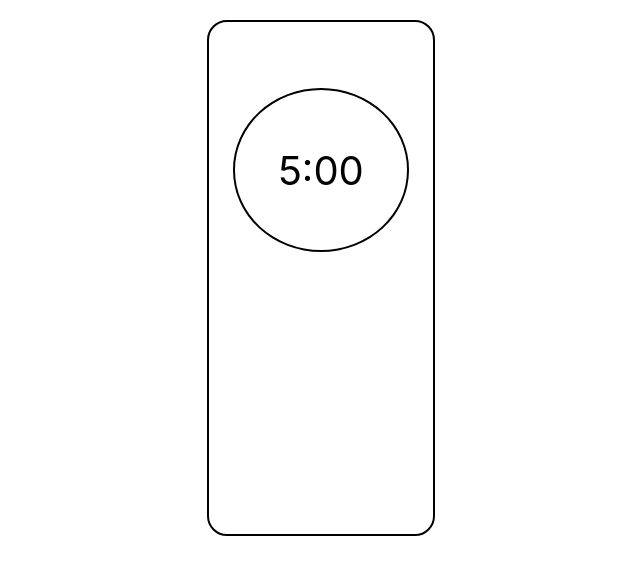
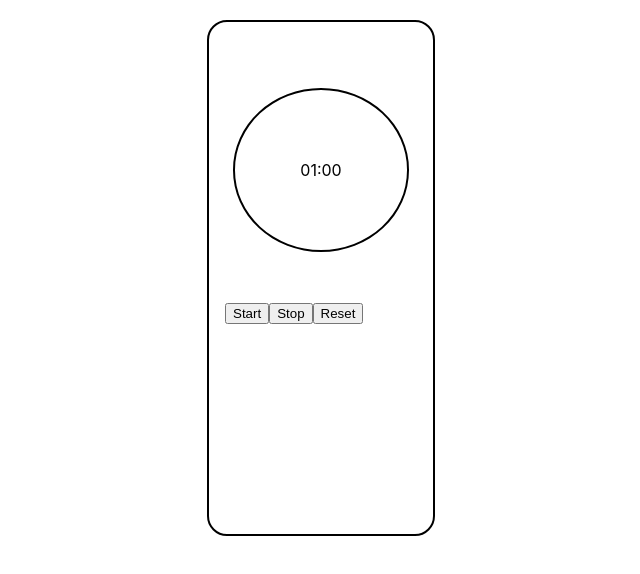
Before and after one commit to codeAdventureNow/Pomodoro, a React (Create React App) app: page / in a window 1280 px wide. Shown: the top 574 px of the page, without its empty margins (319-959 px from the left). Built offline with nearby package versions, Linux system fonts and the light colour scheme.

Commit message:
able to get the stopwatch to countdown

```diff
--- a/src/App.js
+++ b/src/App.js
@@ -1,12 +1,32 @@
 import './App.css';
+import { useState, useEffect } from 'react';
 
 function App() {
+  const [time, setTime] = useState(60000);
+  const [running, setRunning] = useState(false);
+
+  useEffect(() => {
+    let interval;
+    if (running) {
+      interval = setInterval(() => {
+        setTime((prevTime) => prevTime - 10);
+      }, 10);
+    } else if (!running) {
+      clearInterval(interval);
+    }
+    return () => clearInterval(interval);
+  }, [running]);
+
   return (
     <div className='App'>
       <div className='remote'>
         <div className='clock'>
-          <div className='countDownNumber'>5:00</div>
+          <span>{('0' + Math.floor((time / 60000) % 60)).slice(-2)}:</span>
+          <span>{('0' + Math.floor((time / 1000) % 60)).slice(-2)}</span>
         </div>
+        <button onClick={() => setRunning(true)}>Start</button>
+        <button onClick={() => setRunning(false)}>Stop</button>
+        <button onClick={() => setTime(1190000)}>Reset</button>
       </div>
     </div>
   );
```
